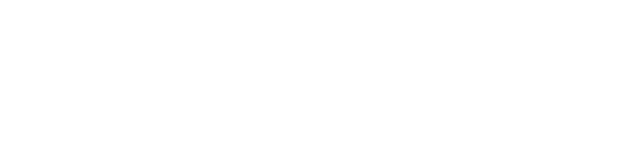
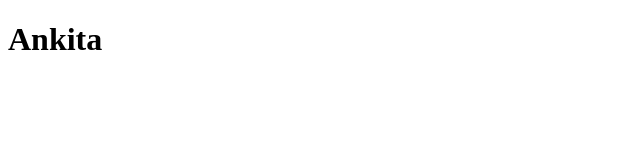
Before and after one commit to ankitachaudhary63/demo, a plain HTML site: page index.html in a window 1280 px wide. Shown: the whole page, without its empty margins (0-640 px from the left). Drawn offline with Linux system fonts and the light colour scheme.

Commit message:
heading added

```diff
--- a/index.html
+++ b/index.html
@@ -6,6 +6,6 @@
     <title>Document</title>
 </head>
 <body>
-
+    <h1>Ankita</h1>
 </body>
 </html>
```
